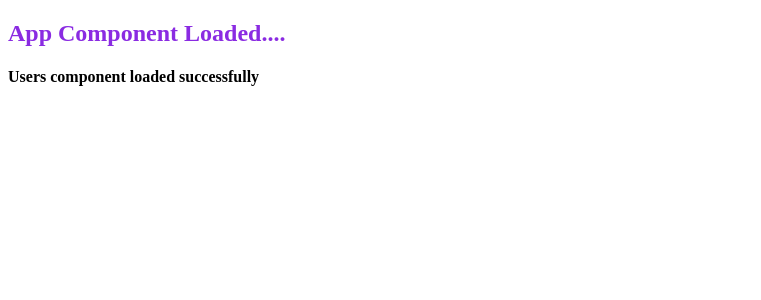
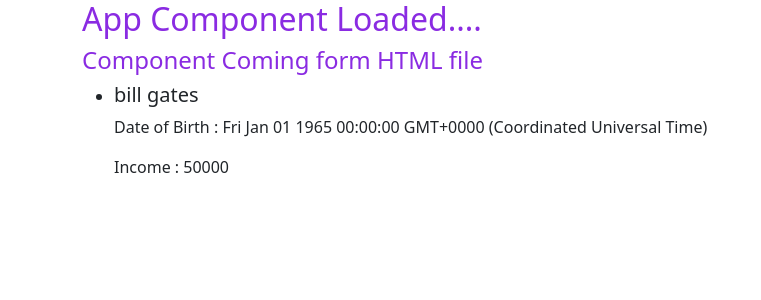
Before and after one commit to synergy2411/genpact-dec21, an Angular app in the folder users-app/: page / in a window 1280 px wide. Shown: the top 300 px of the page, without its empty margins (0-761 px from the left). Built offline with nearby package versions, Linux system fonts and the light colour scheme.

Commit message:
users added

```diff
--- a/users-app/src/app/app.component.html
+++ b/users-app/src/app/app.component.html
@@ -1,3 +1,4 @@
-<h2>App Component Loaded....</h2>
-
-<app-users></app-users>
+<div class="container">
+  <h2>App Component Loaded....</h2>
+  <app-users></app-users>
+</div>
--- /dev/null
+++ b/users-app/src/app/components/users/users.component.css
@@ -0,0 +1,3 @@
+h4{
+  color: blueviolet;
+}
--- /dev/null
+++ b/users-app/src/app/components/users/users.component.html
@@ -0,0 +1,9 @@
+<h4>Component Coming form HTML file</h4>
+
+<ul>
+  <li>
+    <h5>{{user.firstName}} {{user.lastName}}</h5>
+    <p>Date of Birth : <span [innerText]="user.dob"></span> </p>
+    <p>Income : <span [innerText]="user.income"></span></p>
+  </li>
+</ul>
--- a/users-app/src/app/components/users/users.component.ts
+++ b/users-app/src/app/components/users/users.component.ts
@@ -2,8 +2,16 @@
 
 @Component({
   selector : "app-users",
-  template : `
-  <h4>Users component loaded successfully</h4>
-  `
+  templateUrl : `./users.component.html`,
+  styleUrls : [`./users.component.css`]
 })
-export class UsersComponent{}
+export class UsersComponent{
+  user = {
+    firstName : "bill",
+    lastName : "gates",
+    dob : new Date("Jan 1, 1965"),
+    income : 50000,
+    isWorking : true,
+    company : "Microsoft"
+  }
+}
--- a/users-app/src/index.html
+++ b/users-app/src/index.html
@@ -6,6 +6,8 @@
   <base href="/">
   <meta name="viewport" content="width=device-width, initial-scale=1">
   <link rel="icon" type="image/x-icon" href="favicon.ico">
+  <link href="https://cdn.jsdelivr.net/npm/bootstrap@5.1.3/dist/css/bootstrap.min.css"
+    rel="stylesheet">
 </head>
 <body>
   <app-root></app-root>
```
Also changed, not shown: 1 other file (tests, documents, lock files or other folders).
